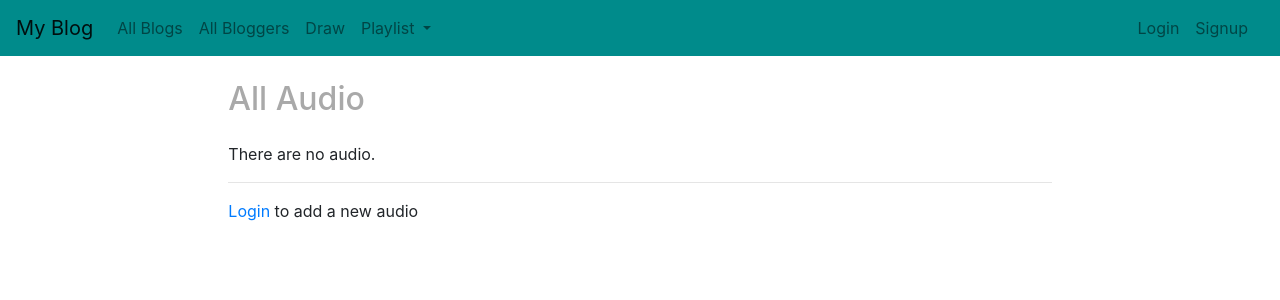
After one commit to MohamedAbubakr/myblog, a Django app: page /blog/audio/ in a window 1280 px wide. The commit adds this page. Shown: the top 300 px of the page. Run offline with Django 3.2, Linux system fonts and the light colour scheme; data comes from the database, SQL or seed files in the repository; both versions use the stored data as it was after the commit; some libraries are stand-ins or nearby versions.

Commit message:
playlist

```diff
--- a/blog/templates/base_generic.html
+++ b/blog/templates/base_generic.html
@@ -4,10 +4,7 @@
     {% block title %}<title>Blog</title>{% endblock %}
         <meta charset="utf-8">
         <meta name="viewport" content="width=device-width, initial-scale=1">
-{#        <link rel="stylesheet" href="https://stackpath.bootstrapcdn.com/bootstrap/4.1.3/css/bootstrap.min.css" integrity="sha384-MCw98/SFnGE8fJT3GXwEOngsV7Zt27NXFoaoApmYm81iuXoPkFOJwJ8ERdknLPMO" crossorigin="anonymous">#}
-        <!-- CSS only -->
         <link rel="stylesheet" href="https://stackpath.bootstrapcdn.com/bootstrap/4.5.0/css/bootstrap.min.css" integrity="sha384-9aIt2nRpC12Uk9gS9baDl411NQApFmC26EwAOH8WgZl5MYYxFfc+NcPb1dKGj7Sk" crossorigin="anonymous">
-
         <!-- JS, Popper.js, and jQuery -->
         <script src="https://code.jquery.com/jquery-3.5.1.slim.min.js" integrity="sha384-DfXdz2htPH0lsSSs5nCTpuj/zy4C+OGpamoFVy38MVBnE+IbbVYUew+OrCXaRkfj" crossorigin="anonymous"></script>
         <script src="https://cdn.jsdelivr.net/npm/popper.js@1.16.0/dist/umd/popper.min.js" integrity="sha384-Q6E9RHvbIyZFJoft+2mJbHaEWldlvI9IOYy5n3zV9zzTtmI3UksdQRVvoxMfooAo" crossorigin="anonymous"></script>
@@ -17,29 +14,39 @@
   <link rel="stylesheet" href="{% static 'css/styles.css' %}">
 </head>
 <body>
-    <nav class="navbar navbar-expand-lg navbar-dark bg-dark">
+    <nav class="navbar navbar-light navbar-expand-lg" style="background-color: darkcyan;">
         <a class="navbar-brand" href="/">My Blog</a>
         <ul class="navbar-nav mr-auto mt-2 mt-lg-0">
+{#            <li class="nav-item">#}
+{#                <a class="nav-link" href="{% url 'index' %}">Home</a>#}
+{#            </li>#}
             <li class="nav-item">
-                <a class="nav-link" href="{% url 'index' %}">Home</a>
+                <a class="nav-link {% if 'all' in request.path %} active {% endif %}" href="{% url 'blogs' %}">All Blogs</a>
             </li>
             <li class="nav-item">
-                <a class="nav-link" href="{% url 'blogs' %}">All Blogs</a>
+                <a class="nav-link {% if 'bloggers' in request.path %} active {% endif %}" href="{% url 'bloggers' %}">All Bloggers</a>
             </li>
             <li class="nav-item">
-                <a class="nav-link" href="{% url 'bloggers' %}">All Bloggers</a>
-            </li>
-            <li class="nav-item">
-                <a class="nav-link" href="{% url 'draw' %}">Draw</a>
+                <a class="nav-link {% if 'draw' in request.path %} active {% endif %}" href="{% url 'draw' %}">Draw</a>
             </li>
             {% if user.is_staff %}
                 <li class="nav-item">
-                    <a class="nav-link" href="{% url 'author-create' %}">Create Author</a>
+                    <a class="nav-link {% if 'create_author' in request.path %} active {% endif %}" href="{% url 'author-create' %}">Create Author</a>
                 </li>
                 <li class="nav-item">
-                    <a class="nav-link" href="{% url 'blog-create' %}">Create Blog</a>
+                    <a class="nav-link {% if 'create_blog' in request.path %} active {% endif %}" href="{% url 'blog-create' %}">Create Blog</a>
                 </li>
             {% endif %}
+                <li class="nav-item dropdown">
+                    <a class="nav-link dropdown-toggle" href="#" id="navbarDropdown" role="button" data-toggle="dropdown" aria-haspopup="true" aria-expanded="false">
+                    Playlist
+                    </a>
+                    <div class="dropdown-menu" aria-labelledby="navbarDropdown">
+                        <a class="dropdown-item" href="/blog/audio/">Audio</a>
+                        <div class="dropdown-divider"></div>
+                        <a class="dropdown-item" href="#">Videos</a>
+                    </div>
+                </li>
         </ul>
         <ul class="navbar-nav mr-sm-2">
             {% if user.is_authenticated %}
@@ -48,10 +55,10 @@
                 </li>
             {% else %}
                 <li class="nav-item">
-                    <a class="nav-link" href="{% url 'login'%}?next={{request.path}}">Login</a>
+                    <a class="nav-link {% if 'login' in request.path %} active {% endif %}" href="{% url 'login'%}?next={{request.path}}">Login</a>
                 </li>
                 <li class="nav-item">
-                    <a class="nav-link" href="{% url 'signup'%}?next={{request.path}}">Signup</a>
+                    <a class="nav-link {% if 'signup' in request.path %} active {% endif %}" href="{% url 'signup'%}?next={{request.path}}">Signup</a>
                 </li>
             {% endif %}
         </ul>
@@ -61,21 +68,9 @@
       <div class="col-sm-2">
       {% block sidebar %}
         <ul class="sidebar-nav">
-{#            <li><a href="{% url 'index' %}">Home</a></li>#}
-{#            <li><a href="{% url 'blogs' %}">All Blogs</a></li>#}
-{#            <li><a href="{% url 'bloggers' %}">All Bloggers</a></li>#}
-{#            <li><a href="{% url 'draw' %}">Draw</a></li>#}
             {% if user.is_authenticated %}
                 <li>User: {{ user.get_username }}</li>
-{#                <li><a href="{% url 'logout'%}?next={{request.path}}">Logout</a></li>#}
-{#            {% else %}#}
-{#                <li><a href="{% url 'login'%}?next={{request.path}}">Login</a></li>#}
-{#                <li><a href="{% url 'signup'%}?next={{request.path}}">Signup</a></li>#}
             {% endif %}
-{#            {% if user.is_staff %}#}
-{#                <li><a href="{% url 'author-create' %}">Create Author</a> </li>#}
-{#                <li><a href="{% url 'blog-create' %}">Create Blog</a> </li>#}
-{#            {% endif %}#}
         </ul>
      {% endblock %}
       </div>
--- /dev/null
+++ b/blog/templates/blog/audio_list.html
@@ -0,0 +1,67 @@
+{% extends "base_generic.html" %}
+
+{% block content %}
+    <div class="mt-4">
+    </div>
+    <h2 style="color: darkgray">
+      All Audio
+    </h2>
+    <div class="mb-4">
+    </div>
+  {% if audio_list %}
+    {% for audio in audio_list %}
+    <div class="list-group">
+        <p>song name: {{ audio.name }}</p>
+        <audio src="{{ audio.url }}" controls="" loop=""></audio>
+        <p>upload date: {{ audio.date }}</p>
+    </div>
+    <div class="mt-2"></div>
+        <hr>
+    {% endfor %}
+  {% else %}
+    <p>There are no audio.</p>
+      <hr>
+  {% endif %}
+    {% if user.is_authenticated %}
+    <div class="mr-2 float-right">
+        <button type="button" class="btn btn-dark" data-toggle="modal" data-target="#exampleModal">Add audio</button>
+        <div class="mb-4"></div>
+    </div>
+            <div class="modal fade" id="exampleModal" aria-labelledby="exampleModalLabel" aria-hidden="true">
+              <div class="modal-dialog">
+                <div class="modal-content">
+                  <div class="modal-header">
+                    <h5 class="modal-title" id="exampleModalLabel">Add new audio</h5>
+                    <button type="button" class="close" data-dismiss="modal" aria-label="Close">
+                      <span aria-hidden="true">&times;</span>
+                    </button>
+                  </div>
+
+                    <form method="post" action="add_audio">
+                        <div class="modal-body">
+                      <div class="form-group">
+                          <p>
+                              <label for="id_name">Audio name:</label>
+                              <input name="name" placeholder="Enter audio name..."
+                                        class="form-control" required>
+                          </p>
+                          <p>
+                              <label for="id_url">URL:</label>
+                              <input name="url" placeholder="https://www..."
+                                        class="form-control" required>
+                          </p>
+                      </div>
+
+                  </div>
+                  <div class="modal-footer">
+                    <button type="button" class="btn btn-secondary" data-dismiss="modal">Close</button>
+                    <button type="submit" class="btn btn-primary">Add</button>
+                  </div>
+                    </form>
+                </div>
+              </div>
+            </div>
+        {% else %}
+            <p><a href="{% url 'login'%}?next={{request.path}}">Login</a> to add a new audio</p>
+    {% endif %}
+{% endblock %}
--- a/blog/templates/blog/blog_detail.html
+++ b/blog/templates/blog/blog_detail.html
@@ -39,12 +39,10 @@
                               <div class="form-group">
                                   <p>
                                       <label for="id_comment_text">Comment:</label>
-                                      <textarea name="comment_text" cols="30" rows="1" placeholder="Write a comment..."
+                                      <textarea name="comment_text" cols="30" rows="1"
                                                 class="form-control" required id="id_comment_text">{{ comment }}
                                       </textarea>
                                   </p>
-{#                                <label for="message-text" class="col-form-label">Comment:</label>#}
-{#                                <textarea class="form-control" name="comment_text" id="{{ comment.id }}">{{ comment }}</textarea>#}
                               </div>
 
                           </div>
--- a/blog/templates/blog/blog_draw.html
+++ b/blog/templates/blog/blog_draw.html
@@ -8,16 +8,16 @@
 <style>
     svg {
 		width: 700px;
-		height: 500px;
+		height: 450px;
     }
 
 	#canvas {
-			background-color: #000;
+			background-color: darkcyan;
 	}
 
     path {
         fill: none;
-		stroke: grey;
+		stroke: black;
         stroke-linecap: round;
         stroke-linejoin: round;
         stroke-width: 2px;
--- a/blog/templates/index.html
+++ b/blog/templates/index.html
@@ -10,4 +10,5 @@
   <ul>
     <li><strong>Number of users:</strong> {{ num_bloggers }}</li>
   </ul>
+    <audio src="https://www.dlxfile.com/dl/th/tamer-hosny/albums/eish-besho2ak/12.%20100%20Wesh.mp3" controls="" loop=""></audio>
 {% endblock %}
--- a/blog/urls.py
+++ b/blog/urls.py
@@ -15,4 +15,6 @@ urlpatterns = [
     path(r'^signup/$', views.signup, name='signup'),
     path('delete_comment/<int:comment_id>', views.delete_comment, name='comment-delete'),
     path('update_comment/<int:comment_id>', views.update_comment, name='comment-update'),
+    path('audio/', views.AudioListView.as_view(), name='audio-list'),
+    path('audio/add_audio', views.add_audio, name='add-audio'),
 ]
--- a/blog/views.py
+++ b/blog/views.py
@@ -1,6 +1,6 @@
 from django.views import generic
 from django.contrib.auth.models import User
-from .models import Blog, Author, Comment
+from .models import Blog, Author, Comment, Audio
 from django.http import HttpResponseForbidden
 from django.shortcuts import render, get_object_or_404, redirect
 from django.contrib.auth.mixins import LoginRequiredMixin
@@ -8,7 +8,7 @@ from django.urls import reverse
 from django.views.generic.edit import CreateView, FormMixin
 from django.contrib.auth import login, authenticate
 from django.contrib.auth.forms import UserCreationForm
-from .forms import CommentForm
+from .forms import CommentForm, AudioForm
 from django.views.decorators.csrf import csrf_exempt
 
 
@@ -129,6 +129,15 @@ def update_comment(request, comment_id):
     return redirect('/blog/' + str(pk))
 
 
+@csrf_exempt
+def add_audio(request):
+    form = AudioForm(request.POST or None)
+    form.instance.author = request.user
+    form.save()
+
+    return redirect('/blog/audio/')
+
+
 class CreateAuthor(LoginRequiredMixin, CreateView):
     model = Author
     fields = ['name', 'bio', ]
@@ -156,3 +165,8 @@ class CreateBlog(LoginRequiredMixin, CreateView):
 
     def get_success_url(self):
         return reverse('blogs')
+
+
+class AudioListView(generic.ListView):
+    def get_queryset(self):
+        return Audio.objects.filter(author_id=self.request.user.id)
--- a/myblog/settings.py
+++ b/myblog/settings.py
@@ -23,7 +23,7 @@ BASE_DIR = os.path.dirname(os.path.dirname(os.path.abspath(__file__)))
 SECRET_KEY = '-b9-n+i=99hvlb+a8_0rkpwt$o80+&6u2fa*slg#p*u2g1h2!#'
 
 # SECURITY WARNING: don't run with debug turned on in production!
-# DEBUG = True
+DEBUG = True
 
 ALLOWED_HOSTS = []
 
--- a/templates/registration/login.html
+++ b/templates/registration/login.html
@@ -3,7 +3,7 @@
 {% block content %}
 
   {% if form.errors %}
-    <p>Your username and password didn't match. Please try again.</p>
+    <p style="color: red">Your username and password didn't match. Please try again.</p>
   {% endif %}
 
   {% if next %}
@@ -21,14 +21,12 @@
         <label class="col-sm-2 col-form-label">{{ form.username.label_tag }}</label>
         <div class="col-sm-5">
             <input type="text" name="username" class="form-control" autofocus required id="id_username">
-{#            {{ form.username }}#}
         </div>
     </div>
     <div class="form-group row">
         <label class="col-sm-2 col-form-label">{{ form.password.label_tag }}</label>
         <div class="col-sm-5">
             <input type="password" name="password" class="form-control" required id="id_password">
-{#            {{ form.password }}#}
         </div>
     </div>
 
@@ -37,6 +35,6 @@
   </form>
 
   {# Assumes you setup the password_reset view in your URLconf #}
-  <p><a href="{% url 'password_reset' %}">Lost password?</a></p>
+{#  <p><a href="{% url 'password_reset' %}">Lost password?</a></p>#}
 
 {% endblock %}
```
Also changed, not shown: blog/admin.py (+7 -1 lines), blog/forms.py (+7 -1 lines), blog/models.py (+10 -0 lines), blog/migrations/0002_audio.py (added), db.sqlite3.
